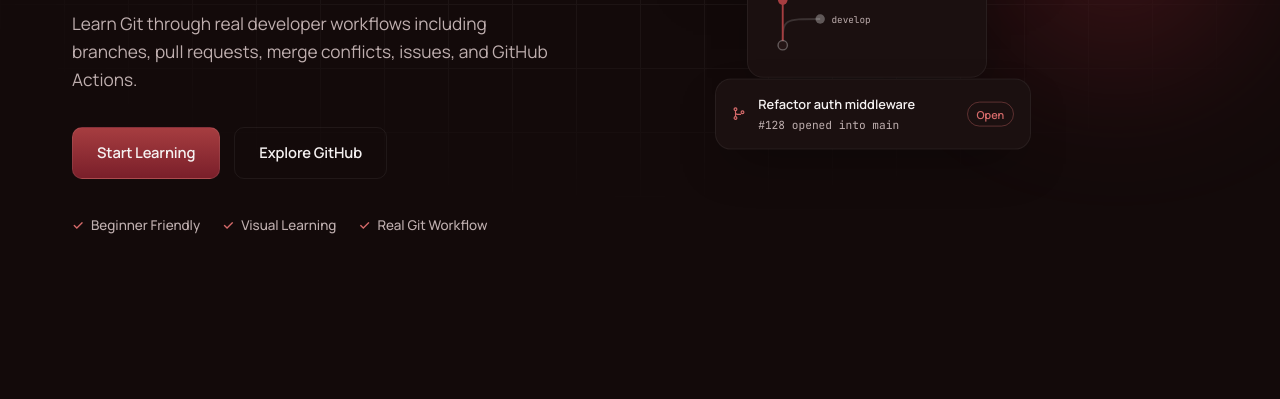
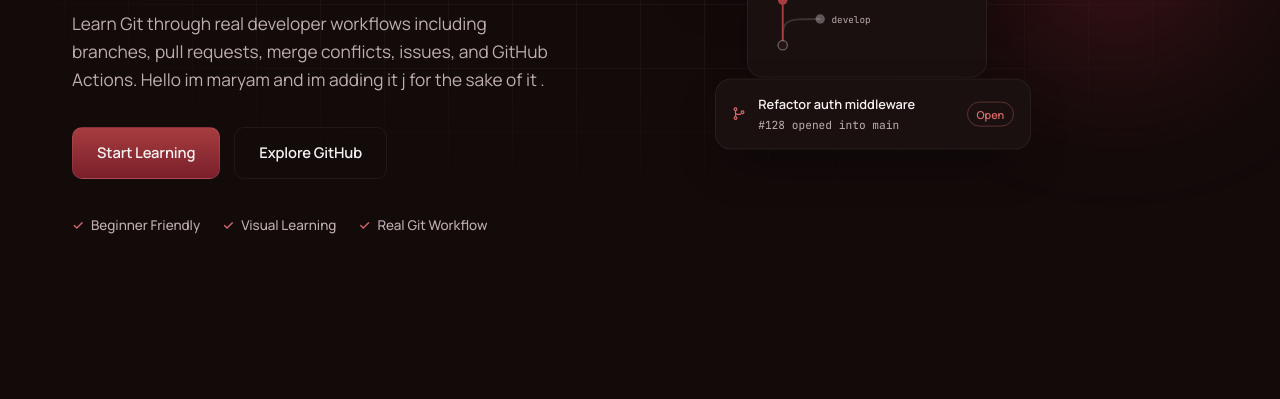
Before and after one commit to meowryam/Github-Workflow-Practice, a plain HTML site: page index.html in a window 1280 px wide. Shown: the part 401-800 px from the top of the page. Drawn offline with Linux system fonts and the light colour scheme.

```diff
--- a/index.html
+++ b/index.html
@@ -70,7 +70,7 @@
             <span class="text-muted-heading">Without the Confusion.</span>
           </h1>
           <p class="hero-sub">
-            Learn Git through real developer workflows including branches, pull requests, merge conflicts, issues, and GitHub Actions.
+            Learn Git through real developer workflows including branches, pull requests, merge conflicts, issues, and GitHub Actions. Hello im maryam and im adding it j for the sake of it .
           </p>
 
           <div class="hero-actions">
```
